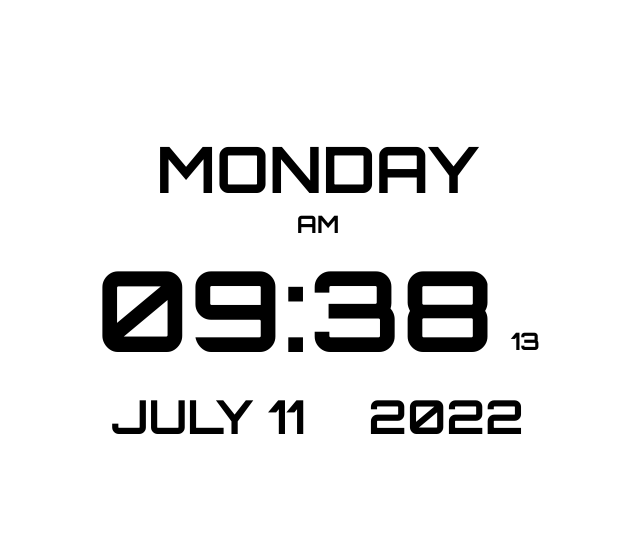
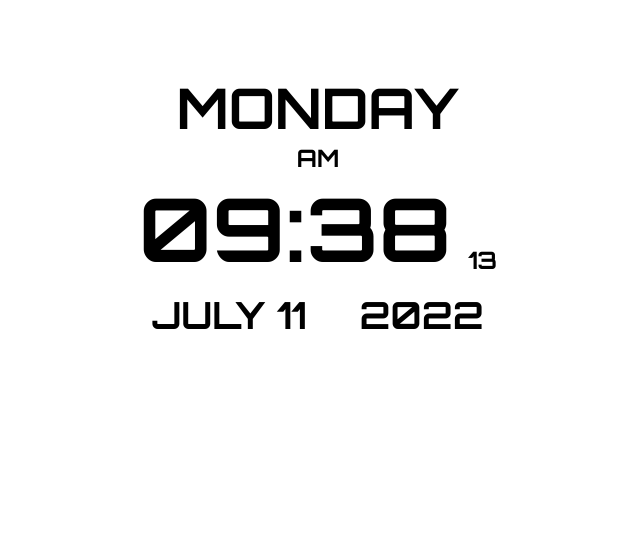
Before and after one commit to cyberraff/DigitalClock, a plain HTML site: page index.html in a window 1280 px wide. Shown: the whole page, without its empty margins (322-962 px from the left). Drawn offline with Linux system fonts and the light colour scheme.

Commit message:
adjust size

```diff
--- a/style.css
+++ b/style.css
@@ -10,6 +10,8 @@ main {
     flex-direction: column;
     justify-content: center;
     align-items: center;
+    width: 80vw;
+    margin: 0 auto;
     /* background-color: black; */
 }
 h3 {
@@ -17,8 +19,8 @@ h3 {
     padding-top: 0.5rem;
 }
 .clock {
-    margin: 3rem;
-    padding: 5rem;
+    margin: 1.5rem;
+    padding: 3rem;
     text-align: center;
     text-transform: uppercase;
 }
@@ -37,7 +39,7 @@ h3 {
     /* justify-self: center; */
 }
 .day {
-    font-size: 4rem;
+    font-size: 3.5rem;
     margin: 0;
 }
 .period {
@@ -46,7 +48,7 @@ h3 {
     font-weight: bold;
 }
 .time {
-    font-size: 7rem;
+    font-size: 5.5rem;
 }
 .time {
     margin: 0;
@@ -57,7 +59,7 @@ div {
     border: 0;
 }
 .calender {
-    font-size: 2.5rem;
+    font-size: 2rem;
     display: flex;
     justify-content: space-around;
     margin: 0;
```
